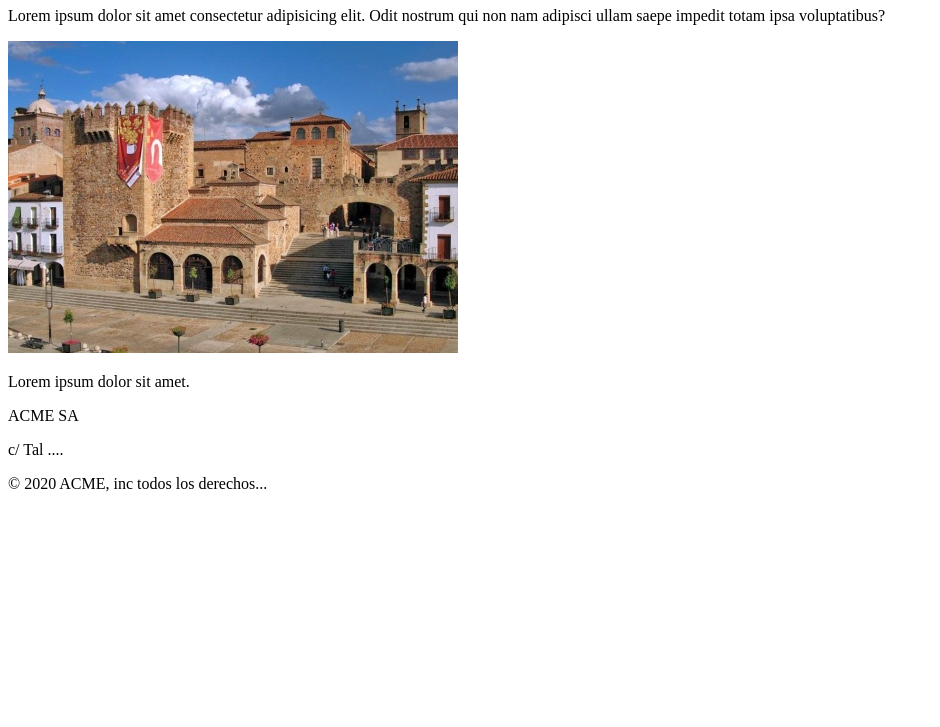
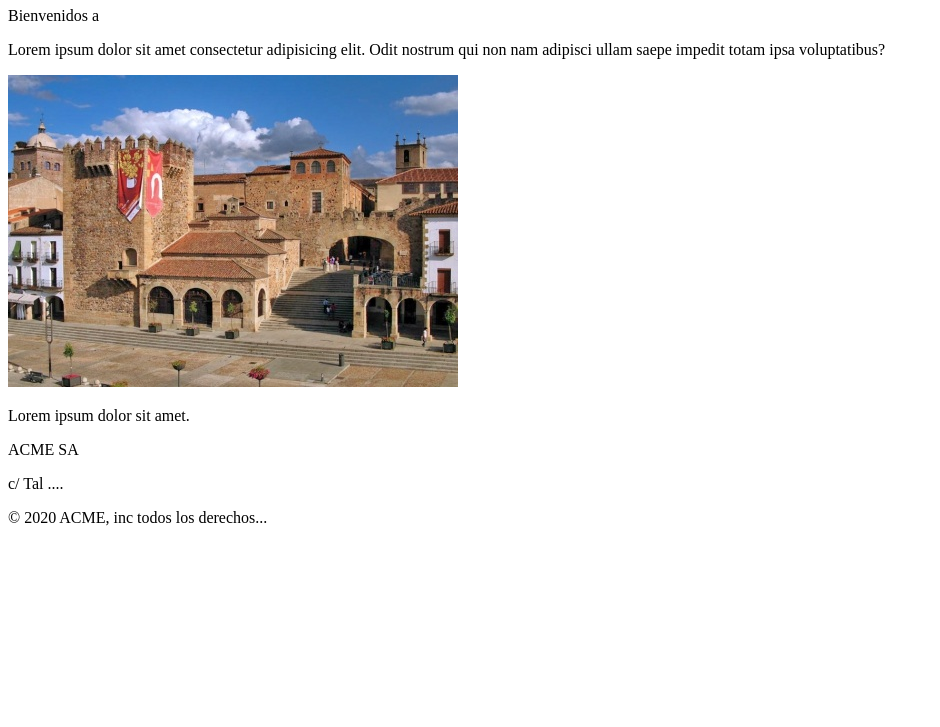
Before and after one commit to coredummie2020/test_git, a plain HTML site: page index.html in a window 1280 px wide. Shown: the part 73-800 px from the top of the page, without its empty margins (0-940 px from the left). Drawn offline with Linux system fonts and the light colour scheme.

Commit message:
start html code

```diff
--- a/index.html
+++ b/index.html
@@ -8,6 +8,9 @@
 </head>
 <body>
     <h1>Título de la página test</h1>
+    <div class="banner">
+        <p>Bienvenidos a</p>
+    </div>
     <p>Lorem ipsum dolor sit amet consectetur adipisicing elit. Odit nostrum qui non nam adipisci ullam saepe impedit totam ipsa voluptatibus?</p>
     <img src="img/caceres.jpg" alt="">
     <p>Lorem ipsum dolor sit amet.</p>
```
